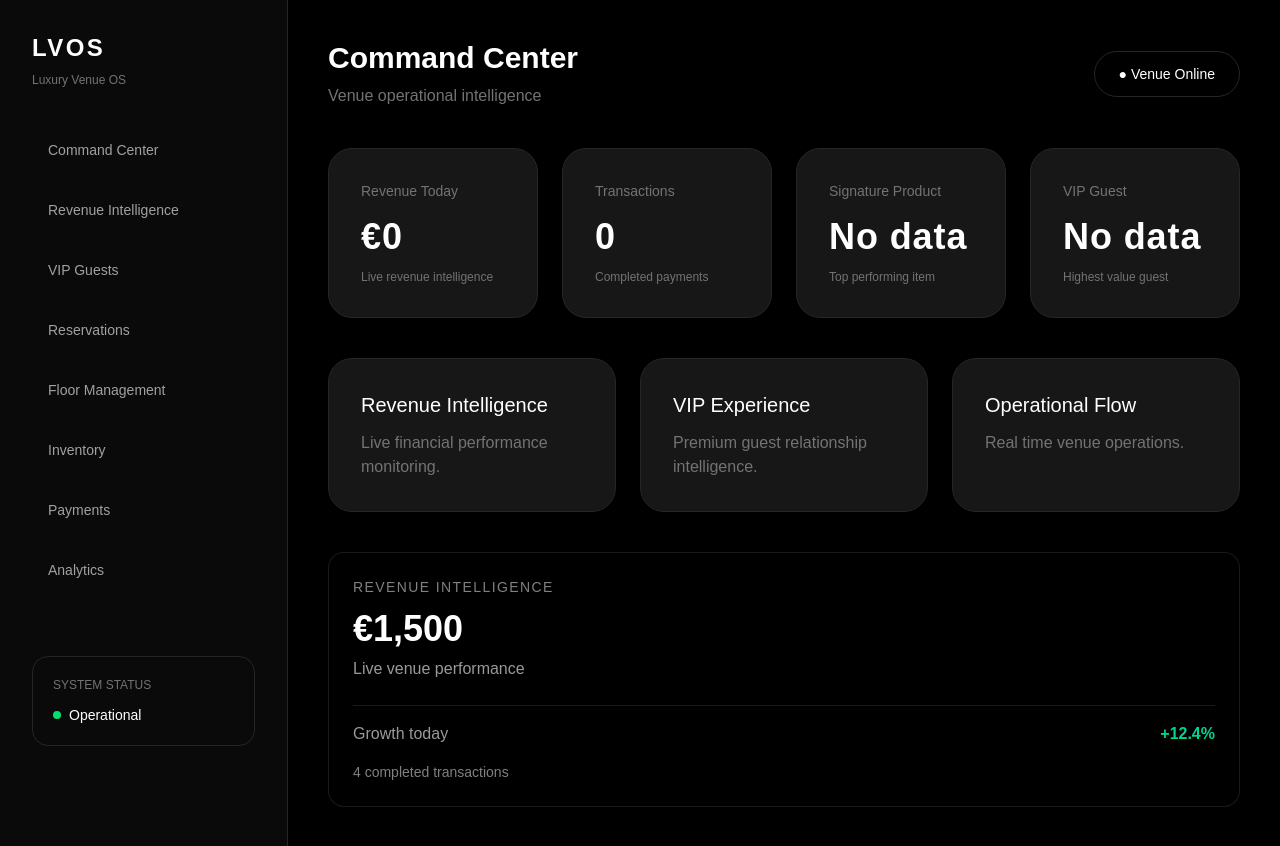
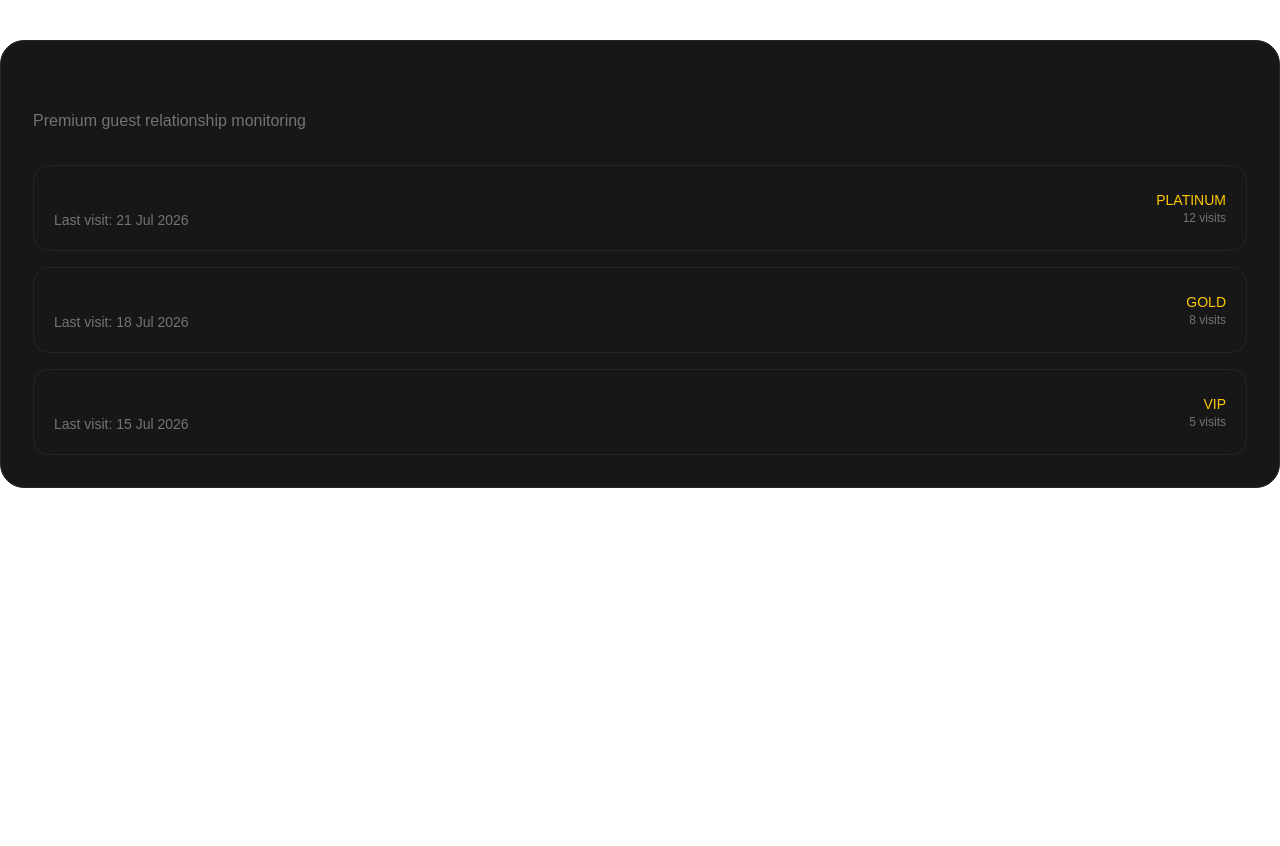
Before and after one commit to davieszarza1-ai/Luxury-Venue-OS, a Next.js app in the folder apps/lvos-web/: page / in a window 1280 px wide. After the commit the page ends 800 px from the top, so only its background shows below. Built offline with nearby package versions, Linux system fonts and the light colour scheme.

Commit message:
Add VIP guest intelligence module

```diff
--- a/apps/lvos-web/src/app/page.tsx
+++ b/apps/lvos-web/src/app/page.tsx
@@ -1,114 +1,34 @@
-import LiveOperations from "@/components/dashboard/LiveOperations";
+export default function VIPGuests(){
 
-import CommandShell from "@/components/command/CommandShell";
-
-import LuxuryCard from "@/components/luxury/LuxuryCard";
-
-import RevenueOverview from "@/components/dashboard/RevenueOverview";
-
-<section className="mt-10">
-  <LiveOperations />
-</section>
-
-import { getAnalytics } from "@/lib/api";
-
-
-export default async function Home(){
-
-
-const data = await getAnalytics();
-
-
-const overview = data.overview;
-
-
-const product =
-data.products?.[0]?.product
-||
-"No data";
-
-
-const guest =
-data.guests?.[0]?.guest
-||
-"No data";
-
+const guests = [
+{
+name:"Lorenzo Luxury VIP",
+level:"PLATINUM",
+visits:12,
+status:"Active",
+lastVisit:"21 Jul 2026"
+},
+{
+name:"Alexander Royal",
+level:"GOLD",
+visits:8,
+status:"Active",
+lastVisit:"18 Jul 2026"
+},
+{
+name:"Sophia Elite",
+level:"VIP",
+visits:5,
+status:"Returning",
+lastVisit:"15 Jul 2026"
+}
+]
 
 
 return (
 
-<CommandShell>
-
-
-<section className="
-grid
-grid-cols-1
-md:grid-cols-4
-gap-6
-">
-
-
-<LuxuryCard
-
-title="Revenue Today"
-
-value={`€${overview.revenue}`}
-
-subtitle="Live revenue intelligence"
-
-/>
-
-
-
-<LuxuryCard
-
-title="Transactions"
-
-value={`${overview.transactions}`}
-
-subtitle="Completed payments"
-
-/>
-
-
-
-<LuxuryCard
-
-title="Signature Product"
-
-value={product}
-
-subtitle="Top performing item"
-
-/>
-
-
-
-<LuxuryCard
-
-title="VIP Guest"
-
-value={guest}
-
-subtitle="Highest value guest"
-
-/>
-
-
-</section>
-
-
-
 <section className="
 mt-10
-grid
-grid-cols-1
-md:grid-cols-3
-gap-6
-">
-
-
-<div className="
 rounded-3xl
 bg-neutral-900
 border
@@ -116,80 +36,102 @@ border-neutral-800
 p-8
 ">
 
-<h3 className="text-xl">
-Revenue Intelligence
+
+<h3 className="
+text-xl
+font-semibold
+">
+VIP Guest Intelligence
 </h3>
+
 
 <p className="
 text-neutral-500
-mt-3
+mt-2
+">
+Premium guest relationship monitoring
+</p>
+
+
+<div className="
+mt-8
+space-y-4
 ">
 
-Live financial performance monitoring.
 
+{
+guests.map((guest)=>(
+
+<div
+key={guest.name}
+className="
+rounded-2xl
+border
+border-neutral-800
+p-5
+flex
+justify-between
+items-center
+"
+>
+
+
+<div>
+
+<h4 className="
+font-semibold
+">
+{guest.name}
+</h4>
+
+
+<p className="
+text-sm
+text-neutral-500
+">
+Last visit: {guest.lastVisit}
 </p>
+
 
 </div>
 
 
-
 <div className="
-rounded-3xl
-bg-neutral-900
-border
-border-neutral-800
-p-8
+text-right
 ">
 
-<h3 className="text-xl">
-VIP Experience
-</h3>
 
 <p className="
+text-sm
+text-yellow-400
+">
+{guest.level}
+</p>
+
+
+<p className="
+text-xs
 text-neutral-500
-mt-3
 ">
+{guest.visits} visits
+</p>
 
-Premium guest relationship intelligence.
-
-</p>
 
 </div>
 
 
+</div>
 
-<div className="
-rounded-3xl
-bg-neutral-900
-border
-border-neutral-800
-p-8
-">
+))
 
-<h3 className="text-xl">
-Operational Flow
-</h3>
+}
 
-<p className="
-text-neutral-500
-mt-3
-">
-
-Real time venue operations.
-
-</p>
 
 </div>
 
 
 </section>
 
-<section className="mt-10">
-  <RevenueOverview />
-</section>
-
-</CommandShell>
-
 )
 
 }
```
